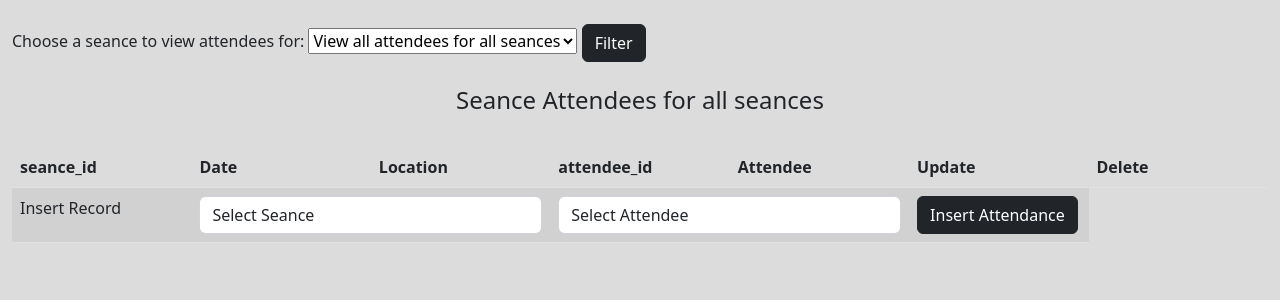
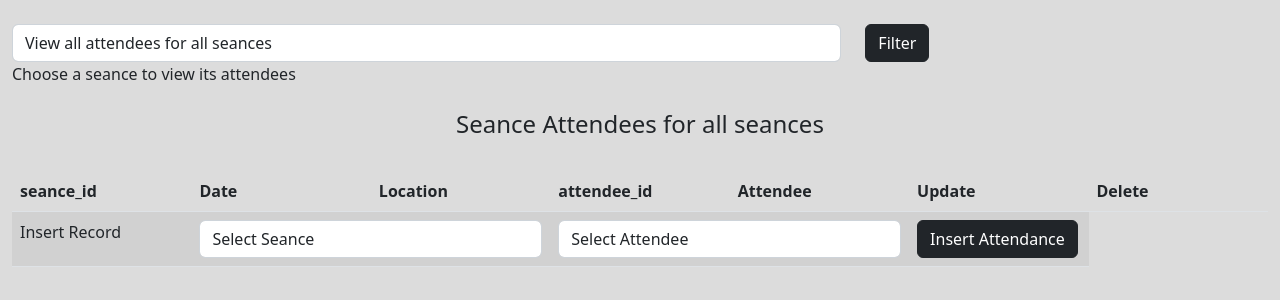
Before and after one commit to gmelsby/DataSeyance, a Flask app: page /seanceattendees in a window 1280 px wide. Shown: the part 56-356 px from the top of the page. Run offline with Flask 2, Linux system fonts and the light colour scheme; data that the repository does not hold is empty; some libraries are stand-ins or nearby versions.

Commit message:
updated styling for filter forms

```diff
--- a/templates/attendees.j2
+++ b/templates/attendees.j2
@@ -71,8 +71,10 @@
 
 <div class="form-group" id="insert">
   <form id="InsertAttendee" method="POST">
-     <legend><strong>Insert Attendee</strong></legend>
        <div class="row">
+       <div class="col-sm-1">
+       <p>Insert New Attendee</p>
+       </div>
        <div class="col-sm">
        <input type="text" required placeholder="Full Name" class="form-control" name="insert_full_name">
        </div>
--- a/templates/seanceattendees.j2
+++ b/templates/seanceattendees.j2
@@ -4,8 +4,9 @@
 {% block content %}
 <div class="container-fluid">
 <form>
-<label for="seance_id_input">Choose a seance to view attendees for:</label>
-<select name="seance_id_input" id="seance-select">
+<div class="row">
+<div class="col">
+<select name="seance_id_input" class="form-control" id="seance-select">
     <option value=''>View all attendees for all seances</option>
     {% for seance in seance_data %}
     <option value={{seance['seance_id']}}
@@ -13,7 +14,12 @@
     {{seance['date']}} at {{seance['name']}} | seance_id: {{seance['seance_id']}}</option>
     {% endfor %}
 </select>
+<label for="seance_id_input">Choose a seance to view its attendees</label>
+</div>
+<div class="col-sm-4">
 <input class="btn btn-dark" type="submit" id="filter" value="Filter">
+</div>
+</div>
 </form>
 
 <div>&nbsp;</div>
```
Also changed, not shown: templates/channelings.j2 (+8 -2 lines).
